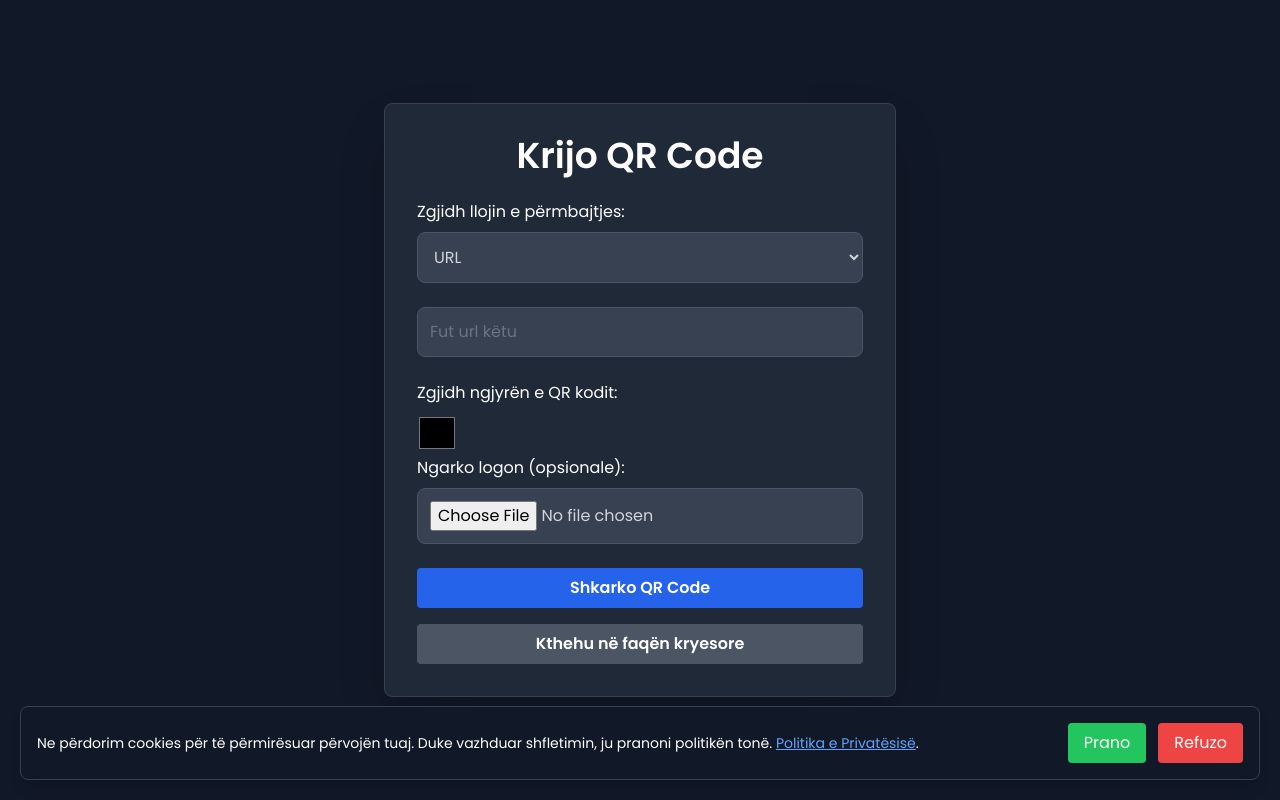
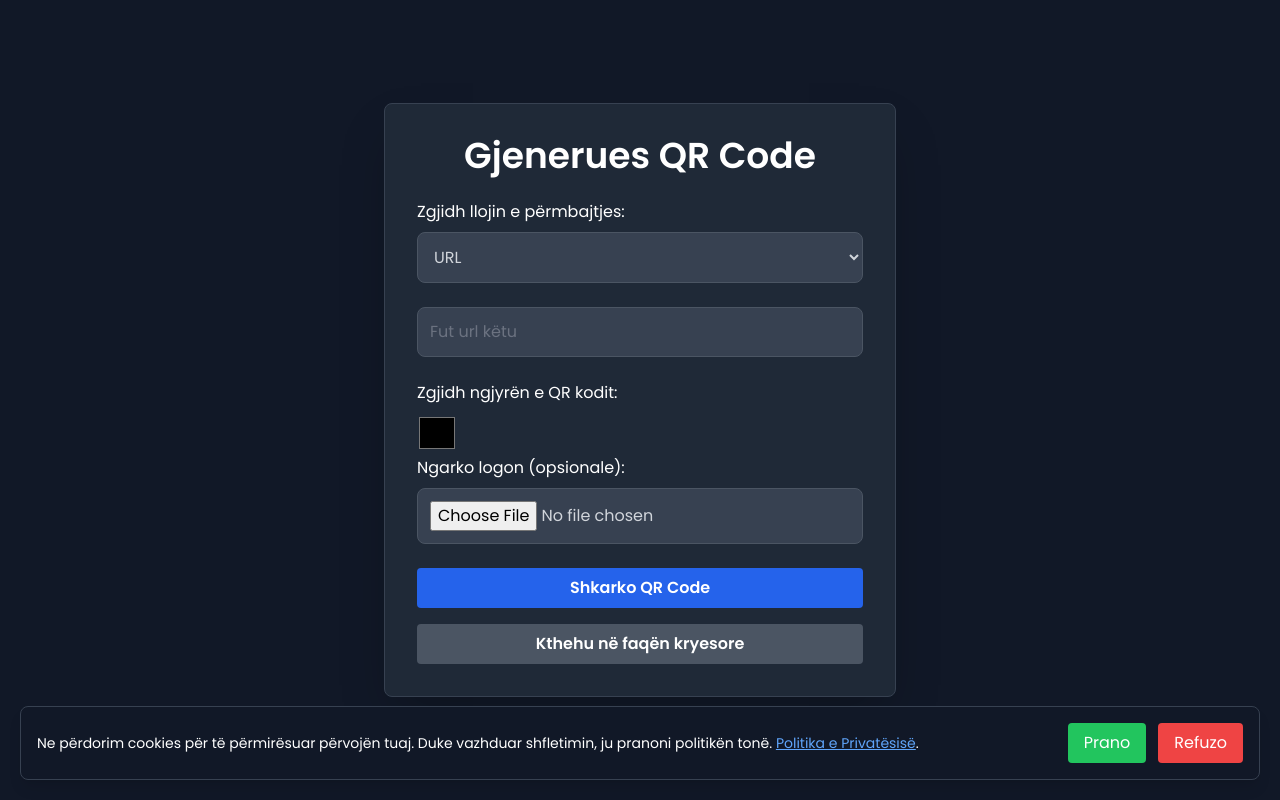
Before and after one commit to genttmaloku/QuickGen, a React (Create React App) app: page /qrcode in a window 1280 px wide. Built offline with nearby package versions, Linux system fonts and the light colour scheme.

Commit message:
Tweaks in name Apps

```diff
--- a/src/App.js
+++ b/src/App.js
@@ -10,9 +10,10 @@ import GenerateLoremIpsum from "./components/GenerateLoremIpsum";
 import UrlShortener from "./components/UrlShortener";
 import BarcodeGenerator from "./components/BarcodeGenerator";
 import LetterCounter from "./components/LetterCounter";
-import CookieConsent from "./components/CookieConsent"; // Importo komponentin
+import CookieConsent from "./components/CookieConsent";
 import PrivacyPolicy from "./components/PrivacyPolicy";
 import AboutUs from "./components/AboutUs";
+
 
 const routes = [
   { path: "/", element: <AppSelector /> },
@@ -25,6 +26,7 @@ const routes = [
   { path: "/rreth-nesh", element: <AboutUs/> },
   { path: "/gjenero-barcode", element: <BarcodeGenerator /> },
   { path: "/numro-karaktere", element: <LetterCounter /> },
+
 ];
 
 const App = () => {
--- a/src/components/BarcodeGenerator.js
+++ b/src/components/BarcodeGenerator.js
@@ -67,7 +67,7 @@ const BarcodeGenerator = () => {
   return (
     <div className="flex items-center justify-center min-h-screen bg-gray-900 p-6">
       <div className="bg-gray-800 shadow-2xl rounded-lg p-8 max-w-lg w-full border border-gray-700">
-        <h2 className="text-4xl font-extrabold text-center text-white mb-6">Krijo Barcode</h2>
+        <h2 className="text-4xl font-extrabold text-center text-white mb-6">Gjenerues Barkode</h2>
 
         <label className="text-white mb-2 block">Zgjidh llojin e përmbajtjes:</label>
         <select
--- a/src/components/ColorGenerator.js
+++ b/src/components/ColorGenerator.js
@@ -63,7 +63,7 @@ const ColorGenerator = () => {
   return (
     <div className="flex items-center justify-center min-h-screen bg-gray-900 p-6">
       <div className="bg-gray-800 shadow-2xl rounded-lg p-8 max-w-lg w-full border border-gray-700">
-        <h2 className="text-4xl font-extrabold text-center text-white mb-6">Ngjyrat për një Klik</h2>
+        <h2 className="text-4xl font-extrabold text-center text-white mb-6">Gjenerues Ngjyrash</h2>
 
         <div
           style={{ background: isSingleColor ? color1 : generateGradient() }}
--- a/src/components/QRCodeGenerator.js
+++ b/src/components/QRCodeGenerator.js
@@ -66,7 +66,7 @@ const QRCodeGenerator = () => {
   return (
     <div className="flex items-center justify-center min-h-screen bg-gray-900 p-6">
       <div className="bg-gray-800 shadow-2xl rounded-lg p-8 max-w-lg w-full border border-gray-700">
-        <h2 className="text-4xl font-extrabold text-center text-white mb-6">Krijo QR Code</h2>
+        <h2 className="text-4xl font-extrabold text-center text-white mb-6">Gjenerues QR Code</h2>
 
         <label className="text-white mb-2 block">Zgjidh llojin e përmbajtjes:</label>
         <select
--- a/src/components/StrongPasswordGenerator.js
+++ b/src/components/StrongPasswordGenerator.js
@@ -50,7 +50,7 @@ const StrongPasswordGenerator = () => {
   return (
     <div className="flex flex-col items-center justify-center min-h-screen bg-gray-900 p-6">
       <div className="bg-gray-800 shadow-2xl rounded-lg p-8 max-w-lg w-full border border-gray-700">
-        <h2 className="text-4xl font-extrabold text-center text-white mb-6">Strong Password Generator</h2>
+        <h2 className="text-4xl font-extrabold text-center text-white mb-6">Gjenerues Fjalëkalimesh</h2>
 
         <label className="text-white mb-2">Zgjidh gjatësi të fjalëkalimit:</label>
         <input
```
